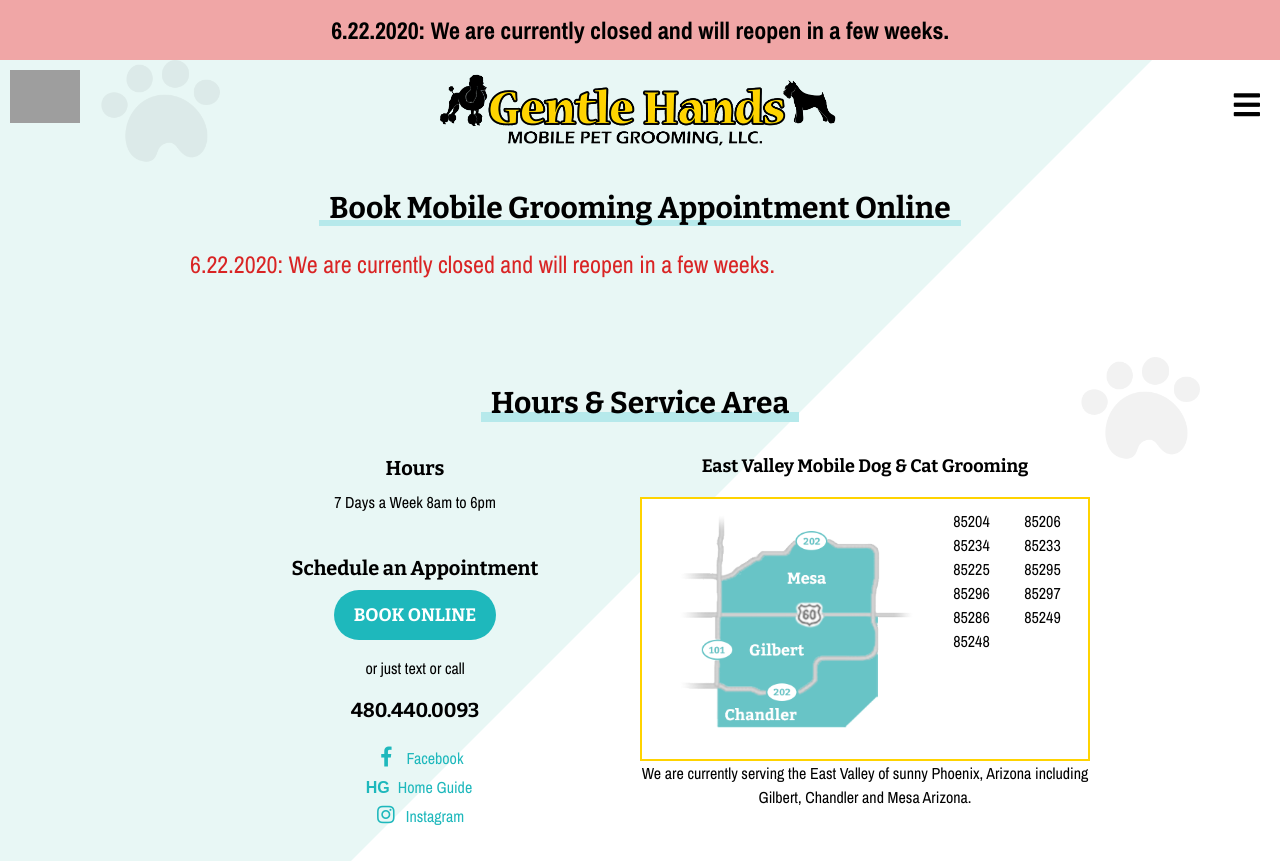
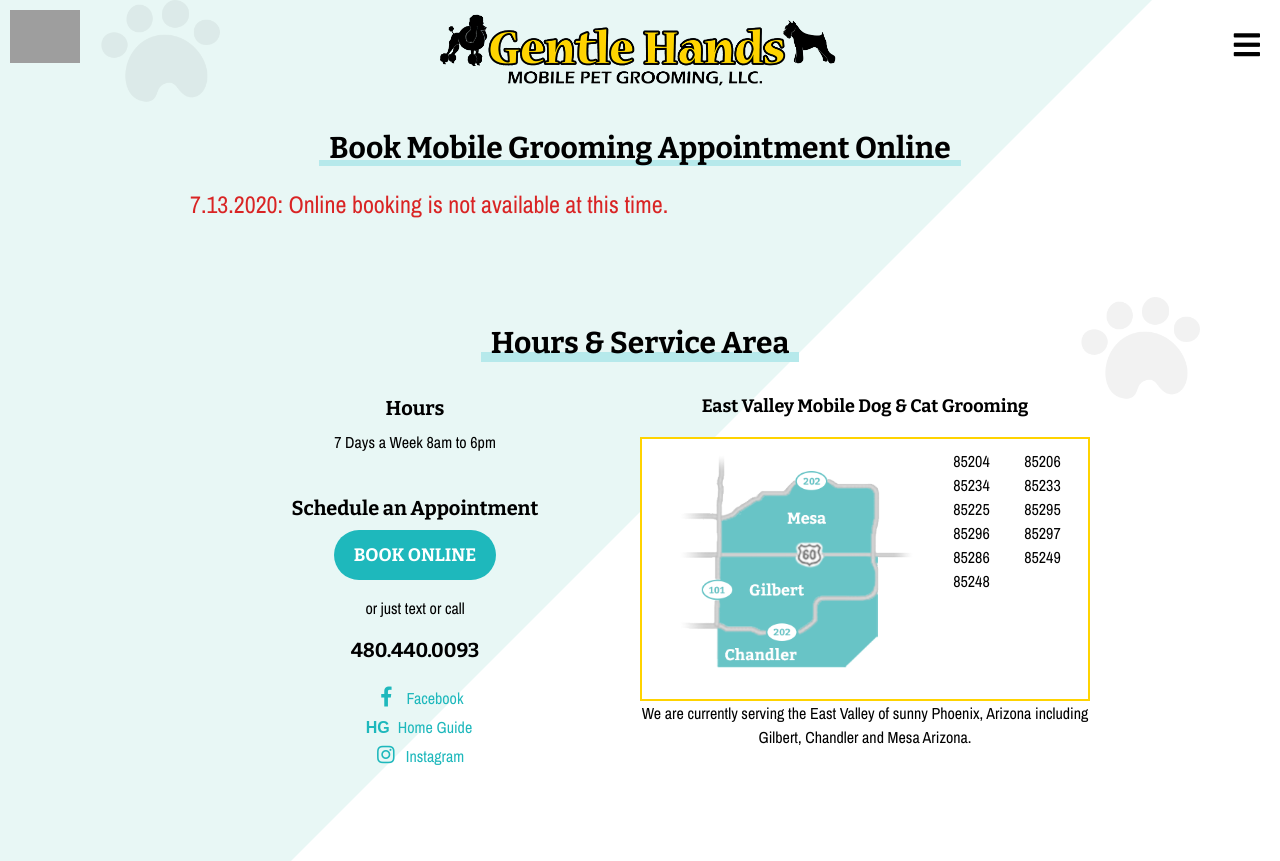
Before and after one commit to kristenzirkler/gentlehands-site, a Jekyll site: the page built from appointments.html, in a window 1280 px wide and 1170 px high, cut to the strip 0-861 px from the top of the window. Built offline with Jekyll 4.4.1, drawn with Linux system fonts in a browser that asks for light colours; nearby versions of some CDN libraries; grey boxes are pictures that could not be loaded.

Commit message:
remove bar

```diff
--- a/_layouts/default.html
+++ b/_layouts/default.html
@@ -36,8 +36,9 @@
 <!--[if lt IE 7]>
     <p class="browsehappy">You are using an <strong>outdated</strong> browser. Please <a href="http://browsehappy.com/">upgrade your browser</a> to improve your experience.</p>
 <![endif]-->
+{%comment%}
 {% include top-alert.html %}
-
+{%endcomment%}
 {% include header.html %}
 {% if page.slug == "home" %}
 {% include hero.html %}
--- a/appointments.html
+++ b/appointments.html
@@ -10,7 +10,7 @@
 	<div class="inner">
 	  	<h1 class="section-header"><span>Book Mobile Grooming Appointment Online</span></h1>
 
-	  	<div style="font-size: 24px;color:#d92424">6.22.2020: We are currently closed and will reopen in a few weeks.</div>
+	  	<div style="font-size: 24px;color:#d92424">7.13.2020: Online booking is not available at this time.</div>
 {%comment%}
 	  	<p class="page-intro">We are currently serving the East Valley 7 days a week from 8am to 6pm. Simply use the form below to set up your appointment or you can just text or call us at <a href="tel:+14804400093">480.440.0093</a></p>
 	  	<div class="load-booking">
```
